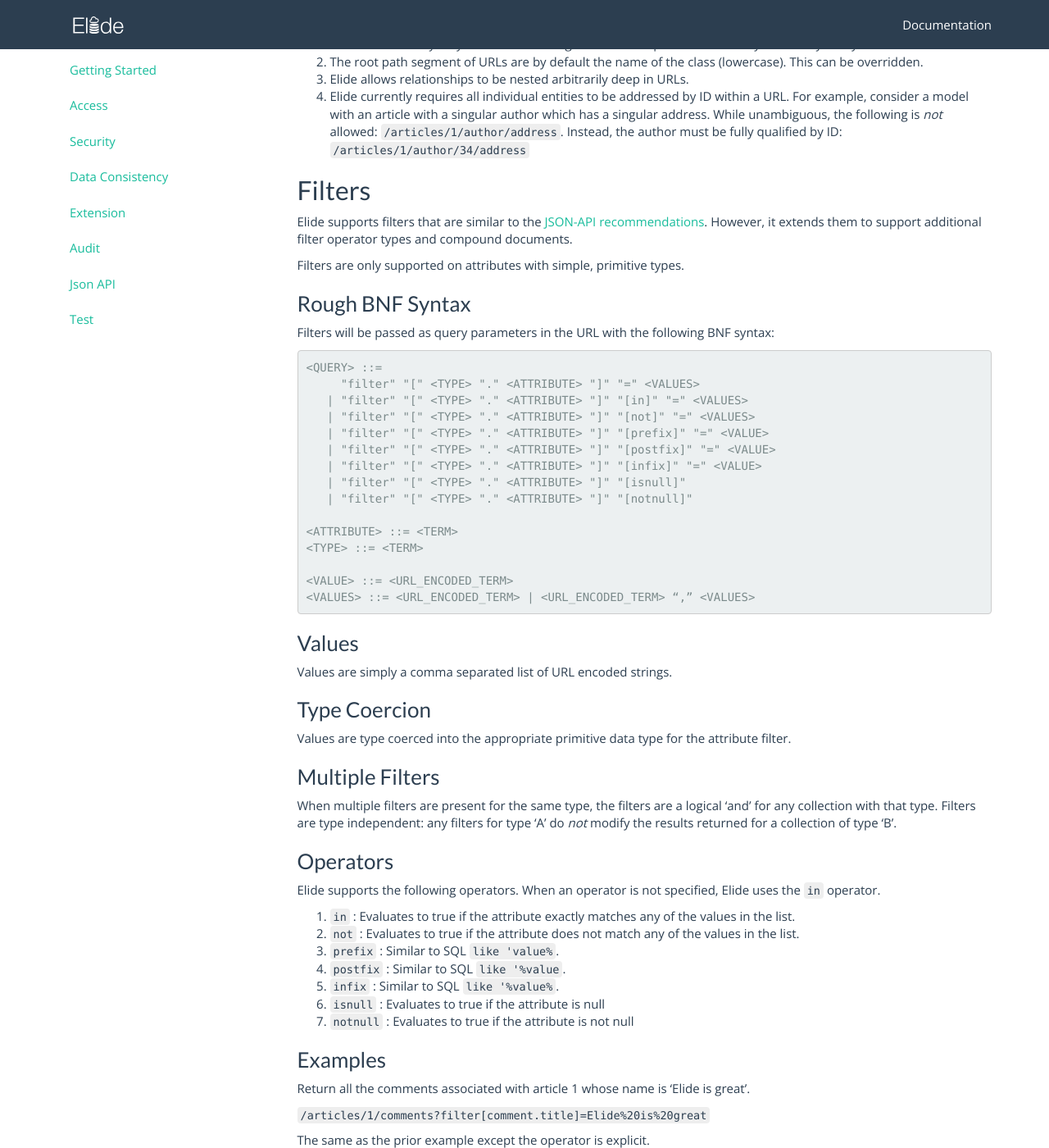
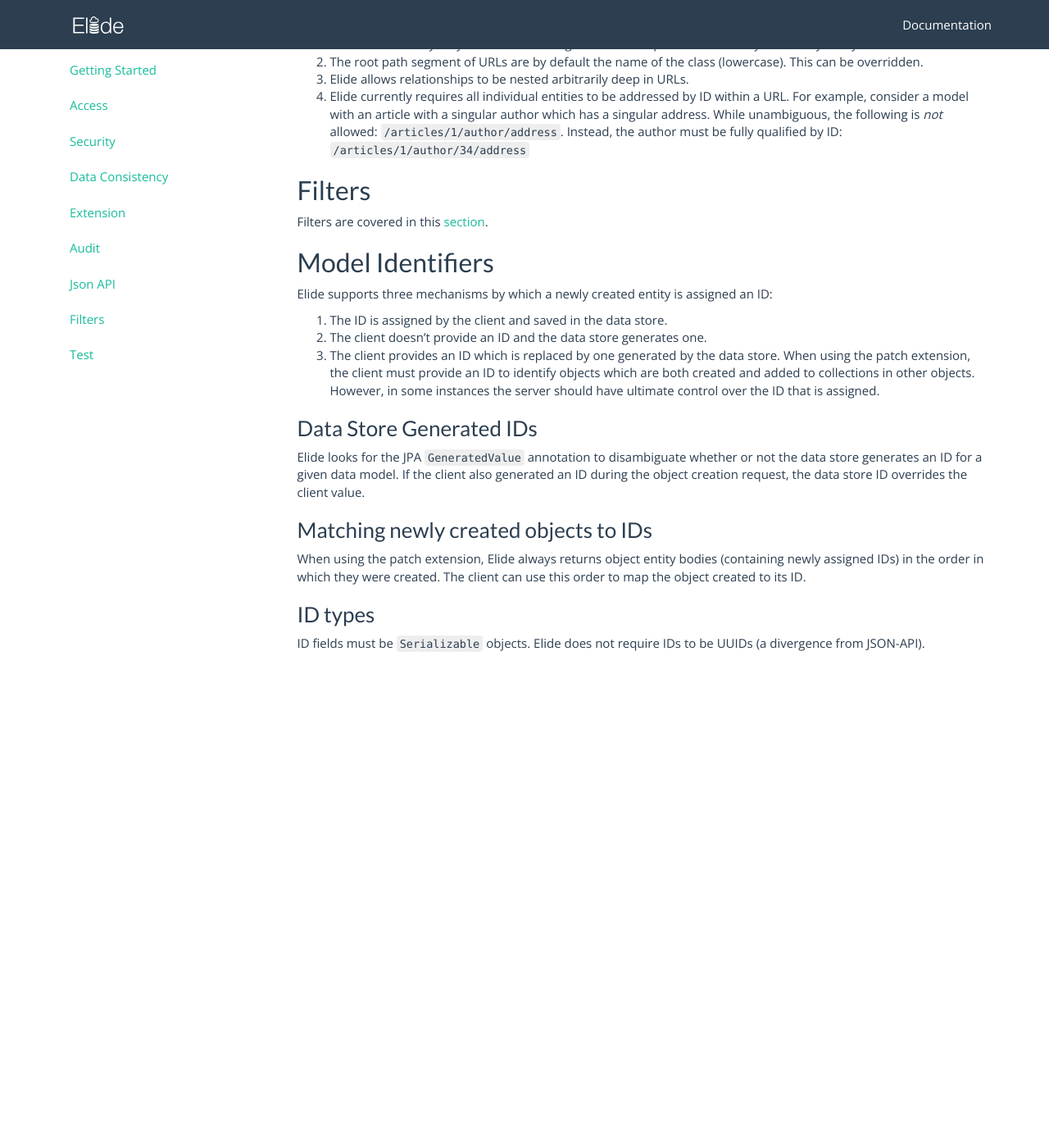
Before and after one commit to yahoo/elide-doc, a Jekyll site: the page built from pages/guide/07-jsonapi.md, in a window 1280 px wide and 1400 px high, scrolled down 276 px. Shown: the whole window at 82% size. Built offline with Jekyll 4.4.1, drawn with Linux system fonts in a browser that asks for light colours; nearby versions of some CDN libraries; after the commit the page ends 1082 px from its top, so only the background shows below that; some of the changed text lies outside the part shown.

Commit message:
Added description of single/global expression vs multiple/typed expressions
Added section for adding new dialects

Restructured the flow of the document

Added examples for RSQL disjoint filters

Added section for RSQL joined filters

Added basic text and structure

Cleanup

Cleanup

````diff
--- a/pages/guide/07-jsonapi.md
+++ b/pages/guide/07-jsonapi.md
@@ -20,77 +20,8 @@
 
 ## Filters
 
-Elide supports filters that are similar to the [JSON-API recommendations](http://jsonapi.org/recommendations/).
-However, it extends them to support additional filter operator types and compound documents.
+Filters are covered in this [section]({{site.baseurl}}/pages/guide/08-filters.html).
 
-Filters are only supported on attributes with simple, primitive types.
-
-### Rough BNF Syntax
-
-Filters will be passed as query parameters in the URL with the following BNF syntax:
-
-```
-<QUERY> ::=
-     "filter" "[" <TYPE> "." <ATTRIBUTE> "]" "=" <VALUES>
-   | "filter" "[" <TYPE> "." <ATTRIBUTE> "]" "[in]" "=" <VALUES>
-   | "filter" "[" <TYPE> "." <ATTRIBUTE> "]" "[not]" "=" <VALUES>
-   | "filter" "[" <TYPE> "." <ATTRIBUTE> "]" "[prefix]" "=" <VALUE>
-   | "filter" "[" <TYPE> "." <ATTRIBUTE> "]" "[postfix]" "=" <VALUE>
-   | "filter" "[" <TYPE> "." <ATTRIBUTE> "]" "[infix]" "=" <VALUE>
-   | "filter" "[" <TYPE> "." <ATTRIBUTE> "]" "[isnull]"
-   | "filter" "[" <TYPE> "." <ATTRIBUTE> "]" "[notnull]"
-
-<ATTRIBUTE> ::= <TERM>
-<TYPE> ::= <TERM>
-
-<VALUE> ::= <URL_ENCODED_TERM>
-<VALUES> ::= <URL_ENCODED_TERM> | <URL_ENCODED_TERM> “,” <VALUES>
-```
-
-### Values
-Values are simply a comma separated list of URL encoded strings.
-
-### Type Coercion
-Values are type coerced into the appropriate primitive data type for the attribute filter.
-
-### Multiple Filters
-When multiple filters are present for the same type, the filters are a logical ‘and’ for any collection with
-that type.   Filters are type independent: any filters for type 'A' do *not* modify the results
-returned for a collection of type 'B'.
-
-### Operators
-
-Elide supports the following operators.  When an operator is not specified, Elide uses the `in` operator.
-
-1. `in` : Evaluates to true if the attribute exactly matches any of the values in the list.
-1. `not` : Evaluates to true if the attribute does not match any of the values in the list.
-1. `prefix` : Similar to SQL `like 'value%`.
-1. `postfix` : Similar to SQL `like '%value`.
-1. `infix` : Similar to SQL `like '%value%`.
-1. `isnull` : Evaluates to true if the attribute is null
-1. `notnull` : Evaluates to true if the attribute is not null
-
-### Examples
-
-Return all the comments associated with article 1 whose name is 'Elide is great'.
-
-`/articles/1/comments?filter[comment.title]=Elide%20is%20great`
-
-The same as the prior example except the operator is explicit.
-
-`/articles/1/comments?filter[comment.title][in]=Elide%20is%20great`
-
-The same as prior except include all the comment votes but only those which were voted up.
-
-`/articles/1/comments?include=comments.votes&filter[comment.title][in]=Elide%20is%20great&filter[vote.up]=true`
-
-Return all comments where the title is not null:
-
-`/articles/1/comments?filter[comment.title][notnull]`
-
-Return all comments posted by anonymous people:
-
-`/articles/1/comments?filter[comment.author][isnull]`
 
 ## Model Identifiers
 
````
Also changed, not shown: pages/guide/08-filters.md (added, +335 -0 lines), pages/guide/09-test.md (renamed from pages/guide/08-test.md).
